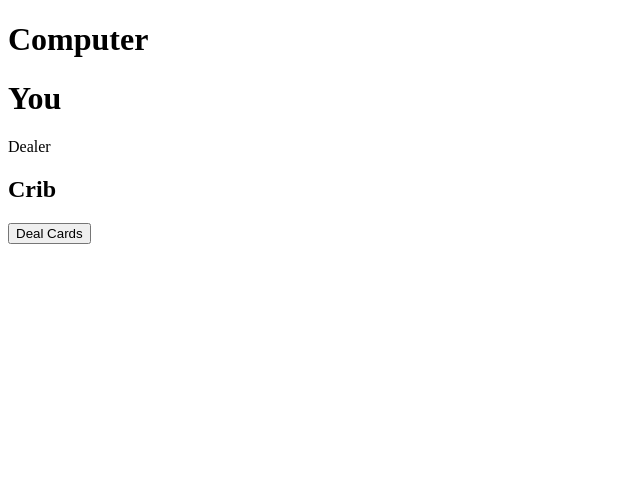
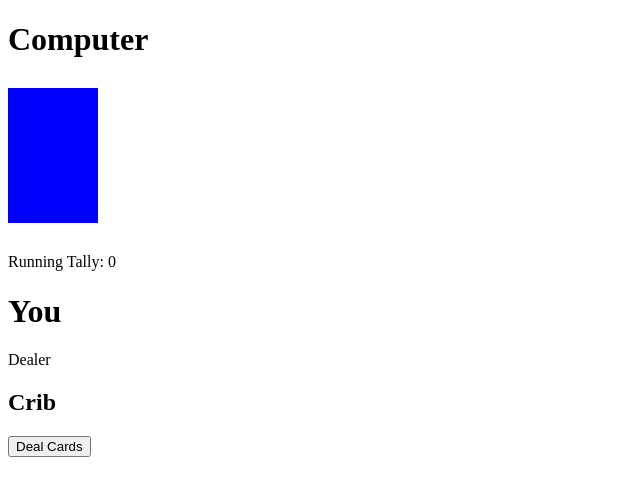
Before and after one commit to rochat99/reactCribbage, a React (Vite) app: page / in a window 1280 px wide. Shown: the top 496 px of the page, without its empty margins (0-640 px from the left). Built offline with nearby package versions, Linux system fonts and the light colour scheme.

Commit message:
components, points logic

```diff
--- a/src/components/Deck.css
+++ b/src/components/Deck.css
@@ -1,11 +1,15 @@
 .deck {
     z-index: 0;
-    background-color: black;
-    width: 100px;
-    aspect-ratio: 1/2;
+    background-color: blue;
+    width: 90px;
+    aspect-ratio: 1/1.5;
+    margin: 30px 0;
+    position: relative;
 }
 
 .starter {
+    position: absolute;
     z-index: 1;
     color: white;
+    top: 55px;
 }
--- a/src/components/Deck.jsx
+++ b/src/components/Deck.jsx
@@ -0,0 +1,11 @@
+import './Deck.css'
+
+const Deck = ({deck, starterCard}) => {
+    return (
+        <div className="deck">
+            {starterCard && <div className="card starter">{starterCard.id}</div>}
+        </div>
+    )
+}
+
+export default Deck;
--- a/src/components/GameContainer.jsx
+++ b/src/components/GameContainer.jsx
@@ -1,16 +1,25 @@
 import React from "react";
-import {useState} from "react";
+import {useState, useEffect} from "react";
+
+//import js logic
 import {createDeck, dealCards} from "../logic/makeShuffleDeck.js";
+
+//import components
 import PlayerSection from "./PlayerSection.jsx";
+import Deck from "./Deck.jsx"
+import PlayArea from "./PlayArea.jsx"
 
 const GameContainer = () => {
 
-    //create states to handle deck, players, crib, card selection and game phase
+    //states
     const [deck, setDeck] = useState(createDeck);
     const [crib, setCrib] = useState([]);
     const [gamePhase, setGamePhase] = useState("dealing");
     const [cardSelect, setCardSelect] = useState([]);
     const [starterCard, setStarterCard] = useState(null);
+    const [turn, setTurn] = useState("computer");
+    const [tally, setTally] = useState(0);
+    const [playArea, setPlayArea] = useState([]);
 
     const [humanPlayer, setHumanPlayer] = useState({
         name: "You",
@@ -29,6 +38,7 @@ const GameContainer = () => {
         isComputer: true
     });
 
+    //dealing cards
     const handleDeal = () => {
         const deckCopy = [...deck];
         const newHumanHand = dealCards(deckCopy, 6);
@@ -40,20 +50,24 @@ const GameContainer = () => {
         setGamePhase("discard");
     }
 
+    //selecting cards
     const handleCardSelect = (card) => {
     // check if card is already selected
-    const isSelected = cardSelect.some(c => c.id === card.id);
+        const isSelected = cardSelect.some(c => c.id === card.id);
 
-    if (isSelected) {
-        // remove it from the array
-        setCardSelect(cardSelect.filter(c => c.id !== card.id));
-    } else if (cardSelect.length < 2) {
-        // only add it if fewer than 2 cards are selected
-        setCardSelect([...cardSelect, card]);
-    }
-    // if 2 already selected and card isn't one of them, do nothing
+        if (gamePhase === "pegging" && cardSelect.length === 1 && !isSelected) {
+            setCardSelect([card]);
+            return;
+        }
+
+        if (isSelected) {
+            setCardSelect(cardSelect.filter(c => c.id !== card.id));
+        } else if (cardSelect.length < (gamePhase === "pegging" ? 1 : 2)) {
+            setCardSelect([...cardSelect, card]);
+        }
     }
 
+    //discarding cards into crib
     const handleDiscard = () => {
 
         setHumanPlayer({...humanPlayer, hand: humanPlayer.hand.filter(card => !cardSelect.some(c => c.id === card.id))});
@@ -73,18 +87,58 @@ const GameContainer = () => {
         setCrib([...cardSelect, firstCard, secondCard]);
         setCardSelect([]);
 
+        //select random starter card
+        const randomDeckIndex = Math.floor(Math.random() * deck.length);
+        const randomStarterCard = deck[randomDeckIndex];
+        setStarterCard(randomStarterCard);
+        setDeck(deck.filter(c => c.id !== randomStarterCard.id));
+
         setGamePhase("pegging")
     }
 
+    //putting cards into play area
+    const handlePlayCard = () => {
+
+        setHumanPlayer({...humanPlayer, hand: humanPlayer.hand.filter(card => !cardSelect.some(c => c.id === card.id))});
+
+        setCardSelect([]);
+        setPlayArea([...playArea, cardSelect[0]]);
+        setTally(tally + cardSelect[0].value);
+        setTurn("computer");
+    }
+
+    //computer auto play
+    useEffect( () => {
+        setTimeout(() => {
+            if (turn === "computer" && gamePhase === "pegging") {
+                const hand = computerPlayer.hand;
+                const randomIndex = Math.floor(Math.random() * hand.length);
+                const randomCard = hand[randomIndex];
+                const remainingHand = hand.filter(c=> c.id !== randomCard.id);
+
+                setPlayArea([...playArea, randomCard]);
+                setComputerPlayer({...computerPlayer, hand: remainingHand});
+                setTally(tally + randomCard.value);
+                setTurn("human");
+            }
+        }, 1000)
+    }, [turn, gamePhase]);
+
+
+    //JSX
     return (
         <div>
             <PlayerSection player={computerPlayer} cribHand={crib}/>
 
+            <Deck deck={deck} starterCard={starterCard} />
+
+            <PlayArea cards={playArea} tally={tally}/>
+
             <PlayerSection player={humanPlayer} cribHand={crib} onCardSelect={handleCardSelect} selectedCards={cardSelect} />
 
             {gamePhase === "dealing" && <button onClick={handleDeal}>Deal Cards</button>}
-
             {gamePhase === "discard" && <button onClick={handleDiscard} disabled={cardSelect.length < 2}>Discard Into Crib</button>}
+            {gamePhase === "pegging" && <button onClick={handlePlayCard} disabled={cardSelect.length === 0}>Play Card</button>}
         </div>
     );
 };
--- a/src/components/PlayArea.jsx
+++ b/src/components/PlayArea.jsx
@@ -0,0 +1,16 @@
+const PlayArea = ({cards, tally}) => {
+    return (
+        <div>
+            <div>
+                {cards.map((card) => (
+                    <div key={card.id}>
+                        {card.id}
+                    </div>
+                ))}
+            </div>
+            <p>Running Tally: {tally}</p>
+        </div>
+    )
+};
+
+export default PlayArea;
```
Also changed, not shown: src/logic/points.js (+25 -2 lines).
